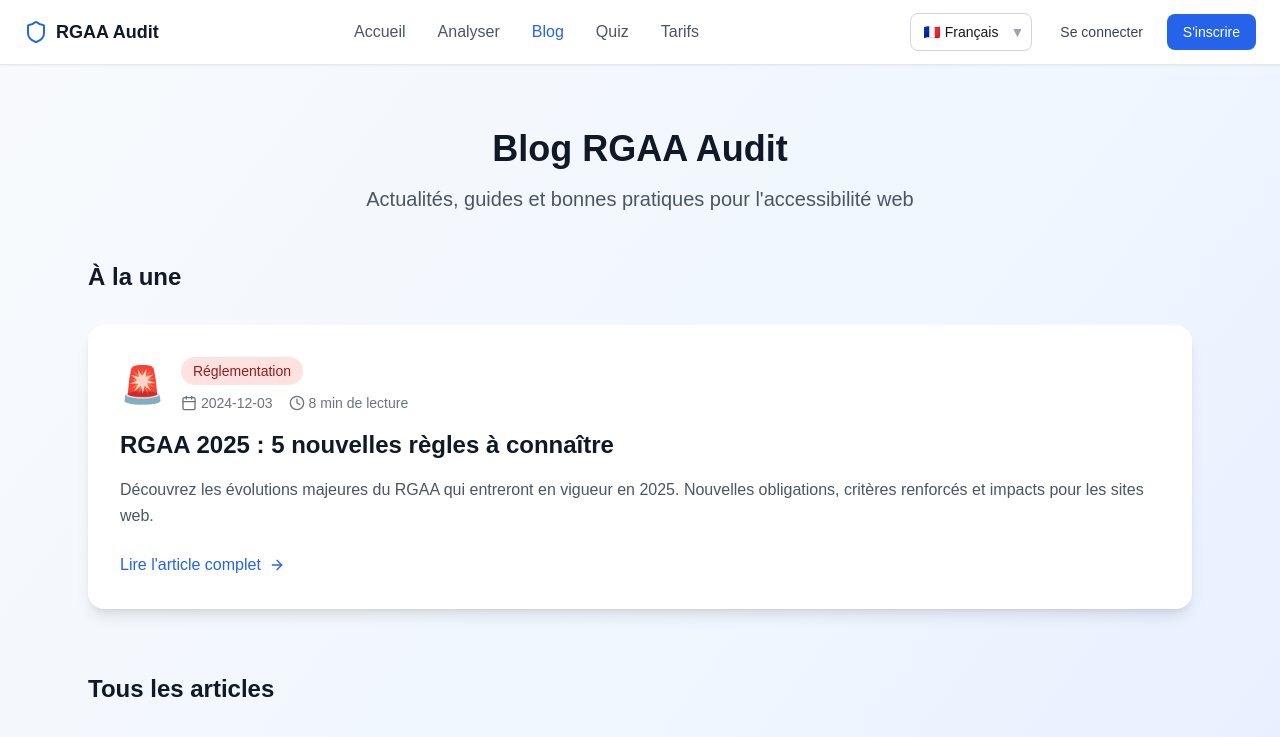
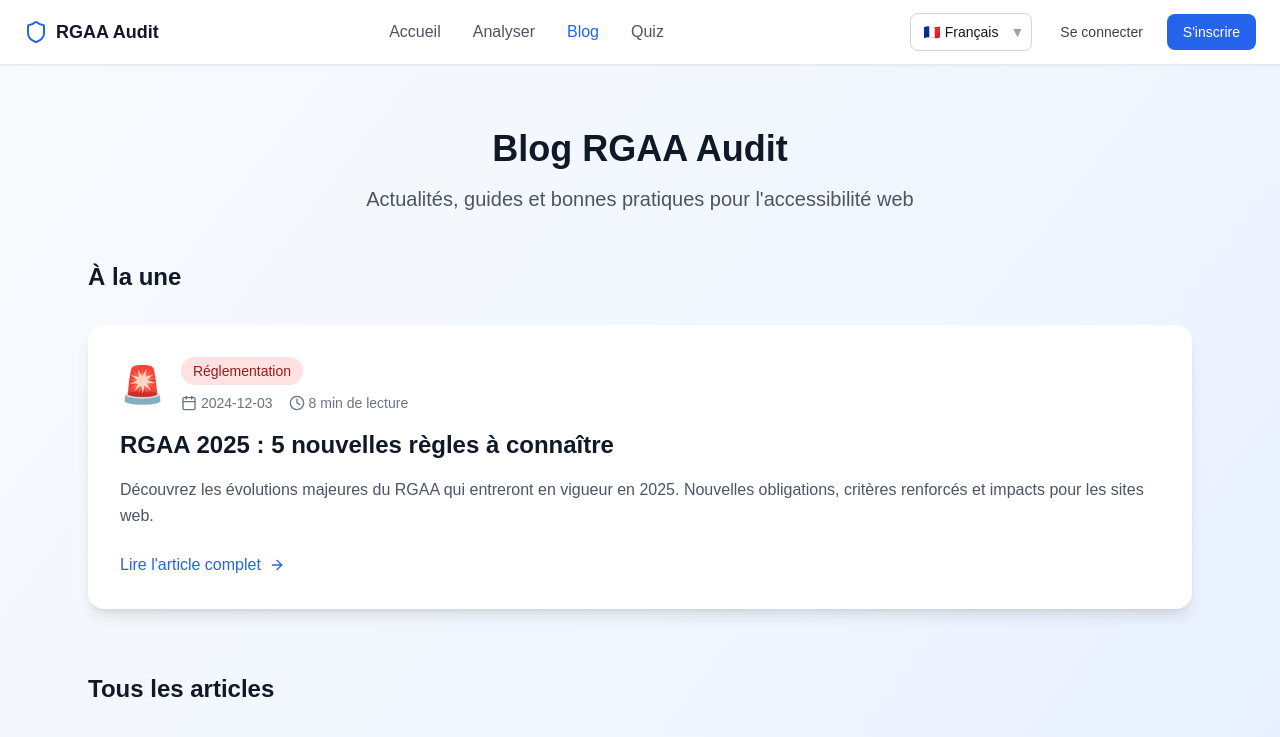
Before and after one commit to Beloic/rgaa-audit, a Next.js app: page /blog in a window 1280 px wide. Shown: the top 737 px of the page. Built offline with nearby package versions, Linux system fonts and the light colour scheme.

Commit message:
feat: cacher la page tarif
- Suppression du lien 'Tarifs' dans la navigation TopBar
- Remplacement du lien d'upgrade par un bouton simple dans UsageIndicator
- Suppression des références aux plans tarifaires dans la page contact

```diff
--- a/src/app/contact/page.tsx
+++ b/src/app/contact/page.tsx
@@ -297,8 +297,7 @@ export default function ContactPage() {
                 Quel est le délai de réponse pour le support ?
               </h3>
               <p className="text-gray-600">
-                Nous nous engageons à répondre sous 24h pour tous les plans.
-                Le plan Pro bénéficie d'un support prioritaire, et le plan Enterprise d'un support dédié.
+                Nous nous engageons à répondre sous 24h pour toutes les demandes.
               </p>
             </div>
 
--- a/src/components/TopBar.tsx
+++ b/src/components/TopBar.tsx
@@ -125,13 +125,6 @@ export default function TopBar({ activeSection, onSectionChange, onAnalyzeClick
                 aria-current={isActive('/quiz') ? 'page' : undefined}
               >
                 Quiz
-              </Link>
-              <Link
-                href="/pricing"
-                className={getLinkClasses('/pricing')}
-                aria-current={isActive('/pricing') ? 'page' : undefined}
-              >
-                Tarifs
               </Link>
             </div>
 
--- a/src/components/UsageIndicator.tsx
+++ b/src/components/UsageIndicator.tsx
@@ -54,13 +54,12 @@ export default function UsageIndicator({ compact = false }: UsageIndicatorProps)
             </span>
           </div>
           {remainingAudits <= 2 && (
-            <Link
-              href="/pricing"
+            <button
               className="inline-flex items-center px-2 py-0.5 text-xs font-medium rounded-md bg-blue-600 text-white hover:bg-blue-700 transition-colors"
             >
               <Crown className="w-3 h-3 mr-1" />
               Upgrade
-            </Link>
+            </button>
           )}
         </div>
 
```
